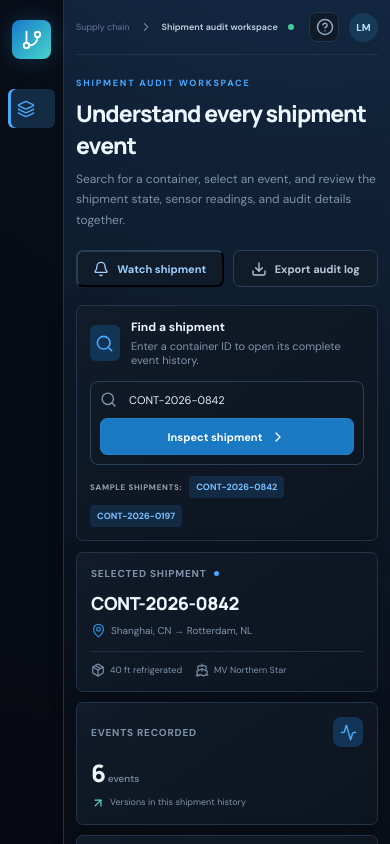
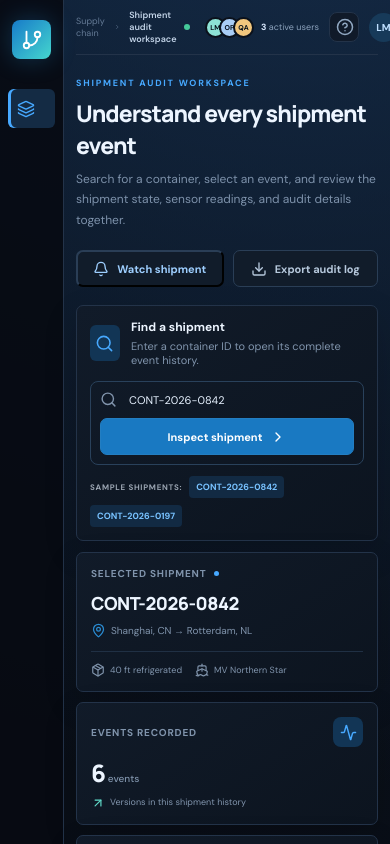
Before and after one commit to tejasvi-gautam/audit-trail, a React (Vite) app in the folder frontend/: page / in a window 390 px wide. Shown: the top 844 px of the page. Built offline with nearby package versions, Linux system fonts and the light colour scheme.

Commit message:
Add responsive active users indicator

```diff
--- a/frontend/src/App.css
+++ b/frontend/src/App.css
@@ -283,6 +283,41 @@ a {
   margin-right: 13px;
 }
 
+.active-users {
+  display: flex;
+  align-items: center;
+  gap: 7px;
+  color: #8ca2bc;
+  white-space: nowrap;
+}
+
+.active-users strong {
+  color: #dbeaff;
+  font-weight: 700;
+}
+
+.user-stack {
+  display: flex;
+  padding-left: 7px;
+}
+
+.user-avatar {
+  width: 23px;
+  height: 23px;
+  display: grid;
+  place-items: center;
+  margin-left: -7px;
+  border: 2px solid #0b111b;
+  border-radius: 50%;
+  color: #07111c;
+  font-size: 7px;
+  font-weight: 800;
+}
+
+.user-avatar-one { background: #8de2d5; }
+.user-avatar-two { background: #a9cdf5; }
+.user-avatar-three { background: #f2c77e; }
+
 .icon-button {
   width: 30px;
   height: 30px;
@@ -1364,6 +1399,15 @@ h1 {
 
   .live-label {
     display: none;
+  }
+
+  .active-users {
+    font-size: 9px;
+  }
+
+  .user-avatar {
+    width: 21px;
+    height: 21px;
   }
 
   .page-heading {
--- a/frontend/src/App.jsx
+++ b/frontend/src/App.jsx
@@ -306,6 +306,14 @@ function App() {
           <div className="topbar-right">
             <span className="live-dot" />
             <span className="live-label">Dashboard online</span>
+            <div className="active-users" aria-label="3 users are currently using the dashboard">
+              <div className="user-stack" aria-hidden="true">
+                <span className="user-avatar user-avatar-one">LM</span>
+                <span className="user-avatar user-avatar-two">OP</span>
+                <span className="user-avatar user-avatar-three">QA</span>
+              </div>
+              <span><strong>3</strong> active users</span>
+            </div>
             <button className="icon-button" aria-label="Help">
               <CircleHelp size={18} />
             </button>
```
